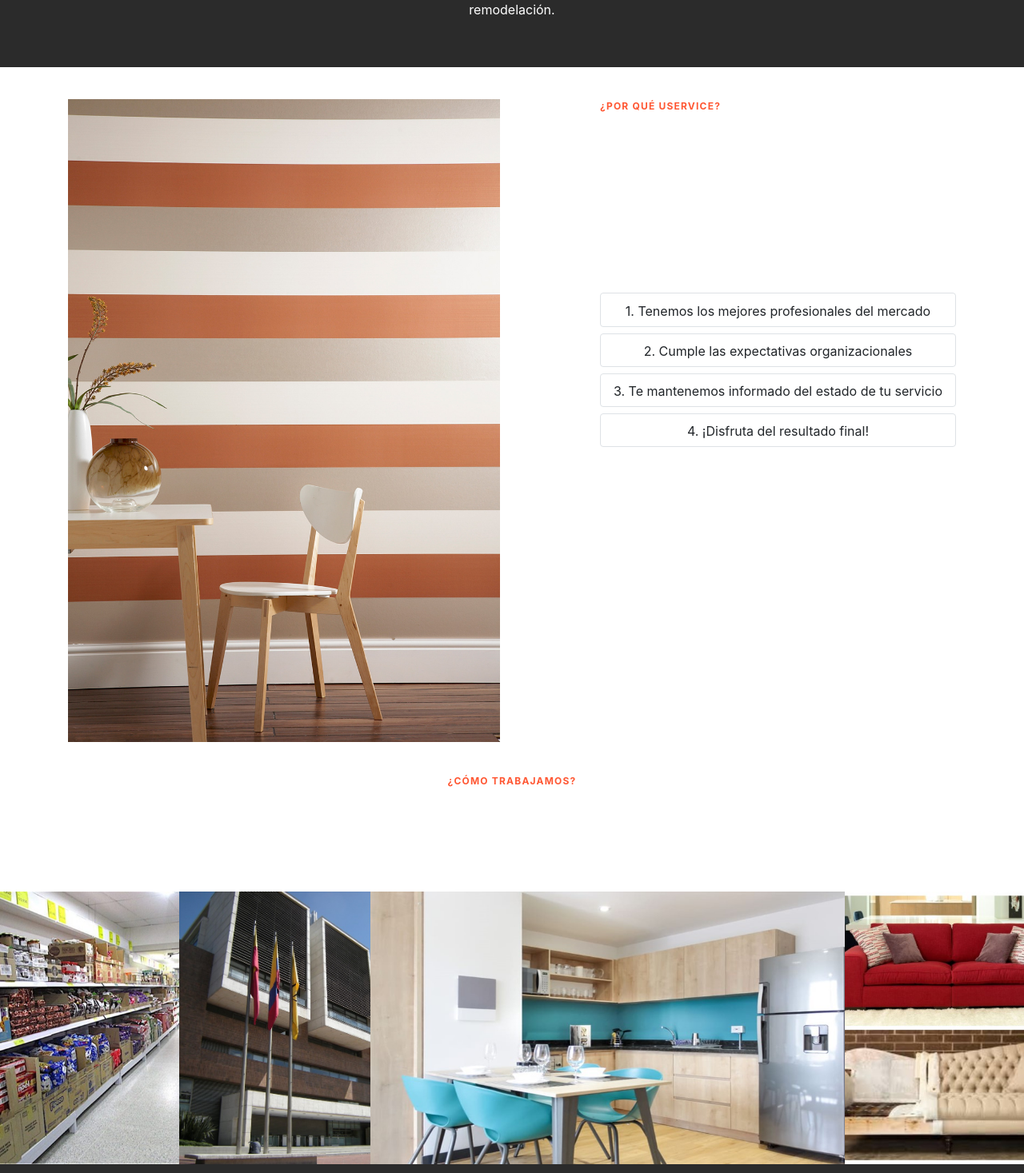
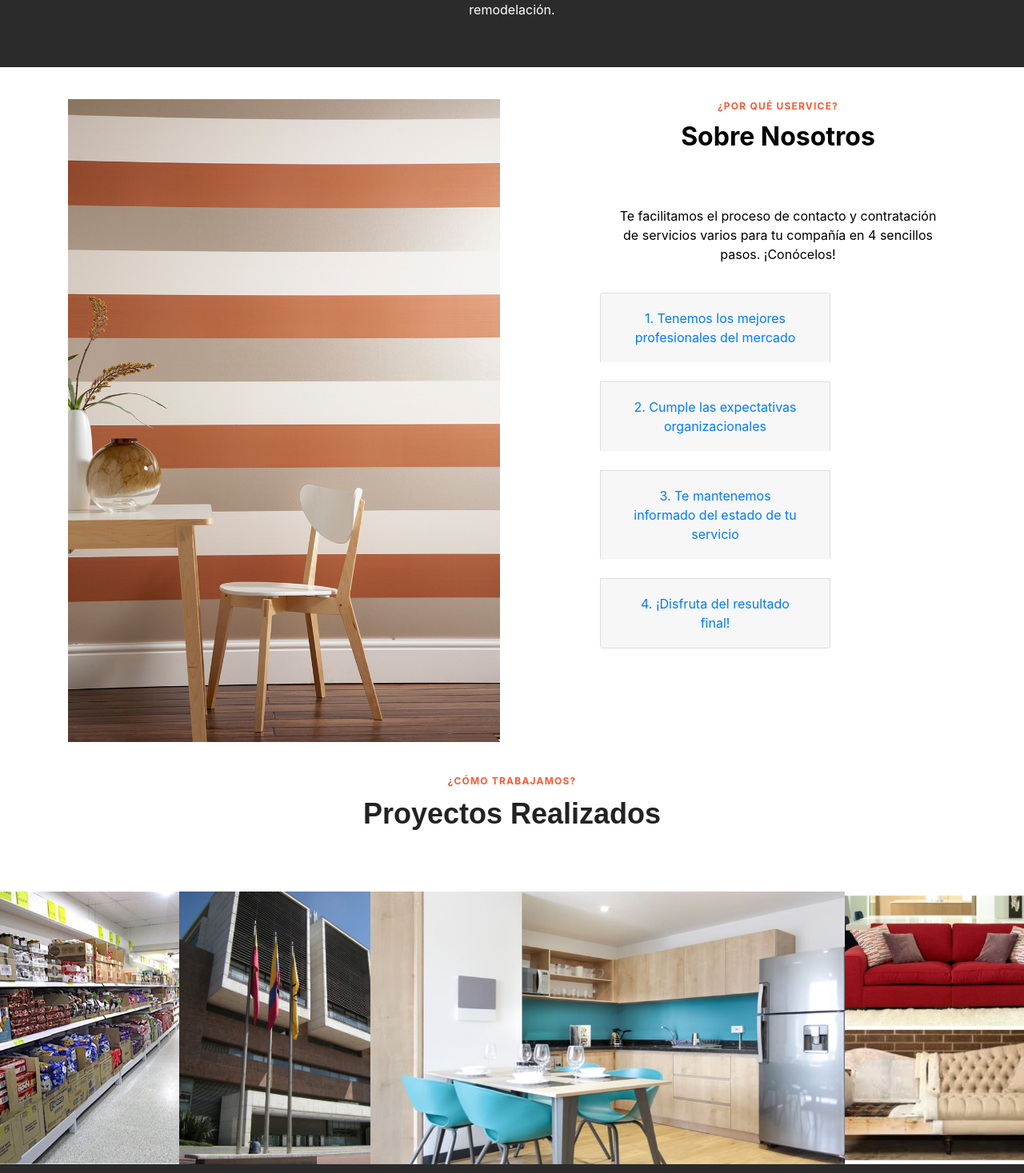
Before and after one commit to segamboa/Despliegue, a React (Create React App) app in the folder Entrega3/frontend/: page / in a window 1280 px wide. Shown: the part 1683-3150 px from the top of the page at 80% size. Built offline with nearby package versions, Linux system fonts and the light colour scheme; no server answers.

Commit message:
Arreglo Acordeon y fonts

```diff
--- a/Entrega3/frontend/src/App.css
+++ b/Entrega3/frontend/src/App.css
@@ -572,3 +572,7 @@ th {
   margin-top: 0.25rem;
   margin-bottom: 1rem;
 }
+
+.textoNegro {
+  color: black;
+}
--- a/Entrega3/frontend/src/components/footer.js
+++ b/Entrega3/frontend/src/components/footer.js
@@ -30,16 +30,16 @@ const Footer = () => {
           <p>Let us be social</p>
           <ul className="list">
             <li>
-              <a href="#"><i class="fa fa-facebook"></i></a>
+              <a href="#"><i className="fa fa-facebook"></i></a>
             </li>
             <li>
-              <a href="#"><i class="fa fa-twitter"></i></a>
+              <a href="#"><i className="fa fa-twitter"></i></a>
             </li>
             <li>
-              <a href="#"><i class="fa fa-dribbble"></i></a>
+              <a href="#"><i className="fa fa-dribbble"></i></a>
             </li>
             <li>
-              <a href="#"><i class="fa fa-behance"></i></a>
+              <a href="#"><i className="fa fa-behance"></i></a>
             </li>
           </ul>
         </aside>
--- a/Entrega3/frontend/src/components/home.js
+++ b/Entrega3/frontend/src/components/home.js
@@ -1,6 +1,6 @@
 import React, { useState, useEffect } from "react";
-import { useParams } from "react-router";
 import "bootstrap/dist/css/bootstrap.min.css";
+import { Button, Card, Accordion } from "react-bootstrap";
 
 const axios = require("axios").default;
 
@@ -53,13 +53,13 @@ const Home = () => {
 
     servicios.forEach((element) => {
       descripcion = element.descripcion;
-      if (element.categoria == el.toLowerCase()) {
+      if (element.categoria === el.toLowerCase()) {
         ids.push(element._id);
       }
     });
 
     ids.forEach((id) => {
-      cantidad = cantidad + serviciosContratados.filter((da) => da.servicio._id == id).length;
+      cantidad = cantidad + serviciosContratados.filter((da) => da.servicio._id === id).length;
     });
 
     cantidades.push({ tipo: el, desc: descripcion, num: cantidad });
@@ -166,135 +166,83 @@ const Home = () => {
   <section className="divSeccion">
     <div className="container">
       <div className="row">
+
         <div className="col-lg-6 mb-5 mb-lg-0">
           <img src="images/aboutus.jpg" alt="Image" className="img-fluid altura1" />
         </div>
-        <div className="col-lg-5 ml-auto">
-          <span className="sub-title">¿Por qué UService?</span>
-          <h2 className="font-weight-bold text-black mb-5 texto">Sobre Nosotros</h2>
+
+        <div className="col-lg-5 ml-auto centrado">
+        <span className="sub-title centrado">¿Por qué UService?</span>
+        <h2 className="font-weight-bold text-black mb-5 textoNegro">Sobre Nosotros</h2>
         <div className="card-body">
-            <p className="texto">
+          <p className="textoNegro">
             Te facilitamos el proceso de contacto y contratación de
             servicios varios para tu compañía en 4 sencillos pasos.
             ¡Conócelos!
           </p>
         </div>
 
-          <div className="accordion" id="accordionExample">
-            <h2 className="mb-0 border rounded mb-2 eliminar">
-              <button
-                className="btn collapsed extend"
-                type="button"
-                data-toggle="collapse"
-                data-target="#collapseOne"
-                aria-expanded="true"
-                aria-controls="collapseOne"
-              >
+        <Accordion className="centrado">
+  <Card className="centrado">
+    <Card.Header className="centrado">
+      <Accordion.Toggle as={Button} variant="link" eventKey="0">
       1. Tenemos los mejores profesionales del mercado
-              </button>
-            </h2>
-
-            <div
-              id="collapseOne"
-              className="collapse"
-              aria-labelledby="headingOne"
-              data-parent="#accordionExample"
-            >
-              <div className="card-body">
-                <p className="textBody texto">
+      </Accordion.Toggle>
+    </Card.Header>
+    <Accordion.Collapse eventKey="0">
+      <Card.Body>
         Los profesionales de nuestro catálogo son profesionales de
         alta calidad que estarán dispuestos a ayudarte a
         desarrollar las actividades de tu compañía.
-                </p>
-              </div>
-            </div>
-
-            <h2 className="mb-0 border rounded mb-2 eliminar">
-              <button
-                className="btn collapsed extend"
-                type="button"
-                data-toggle="collapse"
-                data-target="#collapseTwo"
-                aria-expanded="false"
-                aria-controls="collapseTwo"
-              >
+      </Card.Body>
+    </Accordion.Collapse>
+  </Card>
+  <Card>
+    <Card.Header>
+      <Accordion.Toggle as={Button} variant="link" eventKey="1">
       2. Cumple las expectativas organizacionales
-              </button>
-            </h2>
-
-            <div
-              id="collapseTwo"
-              className="collapse"
-              aria-labelledby="headingTwo"
-              data-parent="#accordionExample"
-            >
-              <div className="card-body">
-                <p className="textBody texto">
+      </Accordion.Toggle>
+    </Card.Header>
+    <Accordion.Collapse eventKey="1">
+      <Card.Body>
         Nosotros te ayudamos a buscar y filtrar los profesionales
         y servicios mejor adecuados para tus necesidades. Además,
         puedes contactarlos y contratarlos a través de nuestra
         página web sin ningún costo adicional.
-                </p>
-              </div>
-            </div>
-
-            <h2 className="mb-0 border rounded mb-2 eliminar">
-              <button
-                className="btn collapsed extend"
-                type="button"
-                data-toggle="collapse"
-                data-target="#collapseThree"
-                aria-expanded="false"
-                aria-controls="collapseThree"
-              >
+      </Card.Body>
+    </Accordion.Collapse>
+  </Card>
+  <Card>
+    <Card.Header>
+      <Accordion.Toggle as={Button} variant="link" eventKey="2">
       3. Te mantenemos informado del estado de tu servicio
-              </button>
-            </h2>
-
-            <div
-              id="collapseThree"
-              className="collapse"
-              aria-labelledby="headingThree"
-              data-parent="#accordionExample"
-            >
-              <div className="card-body">
-                <p className=" texto">
+      </Accordion.Toggle>
+    </Card.Header>
+    <Accordion.Collapse eventKey="2">
+      <Card.Body>
                   Te mostramos el estado de tu proyecto y puedes utilizar
                   nuestra plataforma como canal de comunicación y registro
                   de actividades de tus servicios.
-                </p>
-              </div>
-            </div>
-
-            <h2 className="mb-0 border rounded mb-2 eliminar">
-              <button
-                className="btn collapsed extend"
-                type="button"
-                data-toggle="collapse"
-                data-target="#collapseFour"
-                aria-expanded="false"
-                aria-controls="collapseFour"
-              >
+      </Card.Body>
+    </Accordion.Collapse>
+  </Card>
+  <Card>
+    <Card.Header>
+      <Accordion.Toggle as={Button} variant="link" eventKey="3">
             4. ¡Disfruta del resultado final!
-              </button>
-            </h2>
-
-            <div
-              id="collapseFour"
-              className="collapse"
-              aria-labelledby="headingFour"
-              data-parent="#accordionExample"
-            >
-              <div className="card-body">
-                <p className="textBody texto">
+      </Accordion.Toggle>
+    </Card.Header>
+    <Accordion.Collapse eventKey="3">
+      <Card.Body>
                   Observa los resultados al terminar el proceso, realiza
                   modificaciones y continúa con nosotros para futuros
                   proyectos.
-                </p>
+      </Card.Body>
+    </Accordion.Collapse>
+  </Card>
+</Accordion>
         </div>
-            </div>
-          </div>
-        </div>
+
       </div>
     </div>
   </section>
@@ -302,7 +250,7 @@ const Home = () => {
   <section className="projects_area">
     <div className="titulo centrado2">
       <span className="sub-title centrado">¿Cómo trabajamos?</span>
-      <h2 className="font-weight-bold text-black mb-5 centrado texto">
+      <h2 className="font-weight-bold text-black mb-5 centrado textoNegro">
         Proyectos Realizados
       </h2>
     </div>
@@ -399,14 +347,14 @@ const Home = () => {
     <div className="container">
       <div className="titulo centrado2">
         <span className="sub-title centrado">¿Qué quieres decirnos?</span>
-        <h2 className="font-weight-bold text-black mb-5 centrado texto">
+        <h2 className="font-weight-bold text-black mb-5 centrado textoNegro">
           ¡Contáctanos!
         </h2>
 
         <form action="#" className="p-5 bg-white fondo">
           <div className="row form-group">
             <div className="col-md-12 mb-3 mb-md-0">
-              <label className="font-weight-bold" htmlFor="fullname"
+              <label className="font-weight-bold textoNegro" htmlFor="fullname"
                 >Tu nombre:</label
               >
               <input
@@ -419,7 +367,7 @@ const Home = () => {
           </div>
           <div className="row form-group">
             <div className="col-md-12">
-              <label className="font-weight-bold" htmlFor="email">Email:</label>
+              <label className="font-weight-bold textoNegro" htmlFor="email">Email:</label>
               <input
                 type="email"
                 id="email"
@@ -431,7 +379,7 @@ const Home = () => {
 
           <div className="row form-group">
             <div className="col-md-12">
-              <label className="font-weight-bold" htmlFor="message"
+              <label className="font-weight-bold textoNegro" htmlFor="message"
                 >¿Que nos quieres decir?:</label
               >
               <textarea
```
Lines whose indentation alone changed are shown as unchanged.
